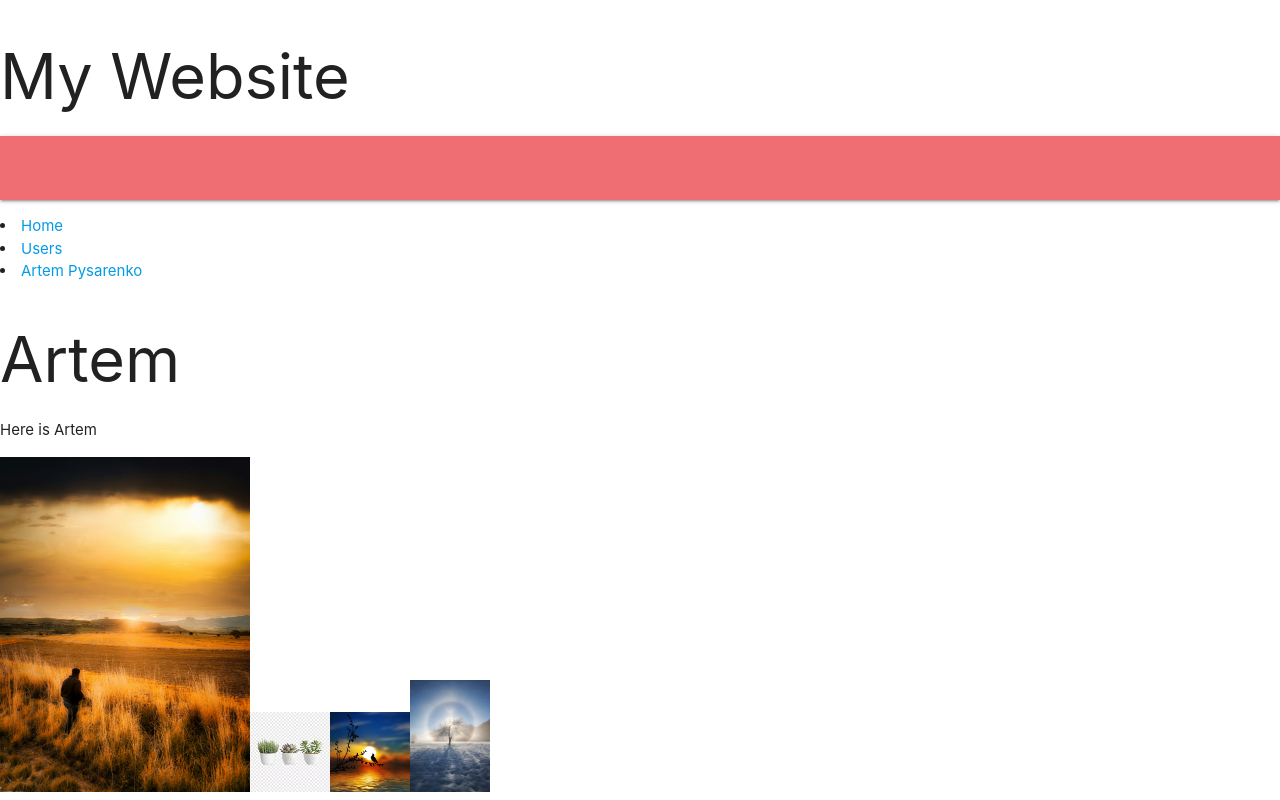
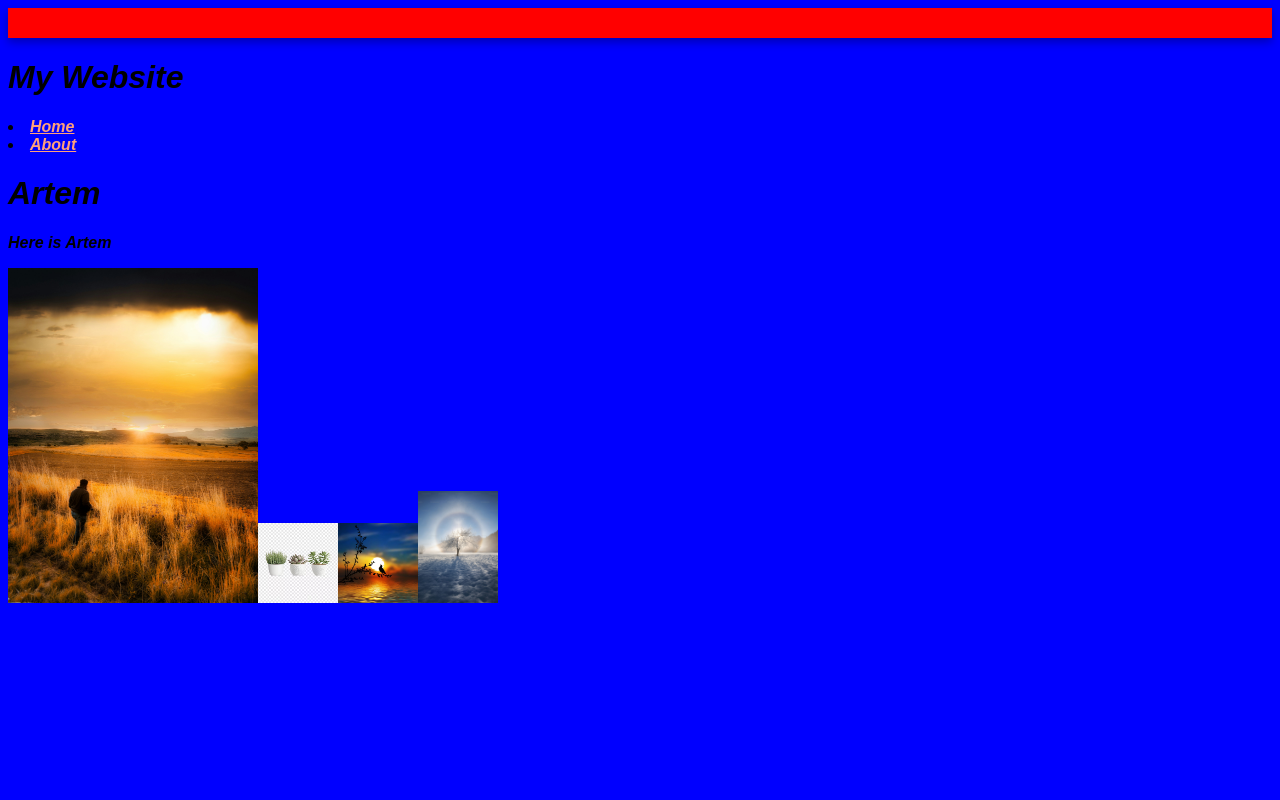
Before and after one commit to apysar/hellonodejs, a Node server app: page / in a window 1280 px wide. Run offline with Node 20, Linux system fonts and the light colour scheme.

Commit message:
fixed style layout css

```diff
--- a/views/layout.pug
+++ b/views/layout.pug
@@ -2,7 +2,7 @@ doctype html
 html
   head
     title= title
-  link(rel="stylesheet", href="https://cdnjs.cloudflare.com/ajax/libs/materialize/1.0.0/css/materialize.min.css")
+  link(rel="stylesheet", href="stylesheets/style.css")
   script(src="https://cdnjs.cloudflare.com/ajax/libs/materialize/1.0.0/js/materialize.min.js")
   body
   header
@@ -10,6 +10,5 @@ html
   nav
   ul
   li: a(href="/") Home
-  li: a(href="/about") Users
-  li: a(href="newpage.html") Artem Pysarenko
+  li: a(href="/about") About
   block content
```
